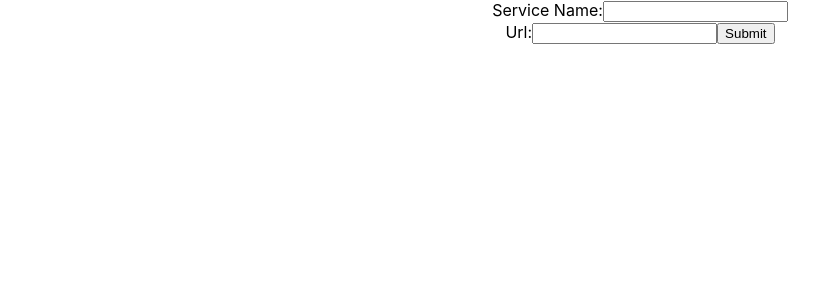
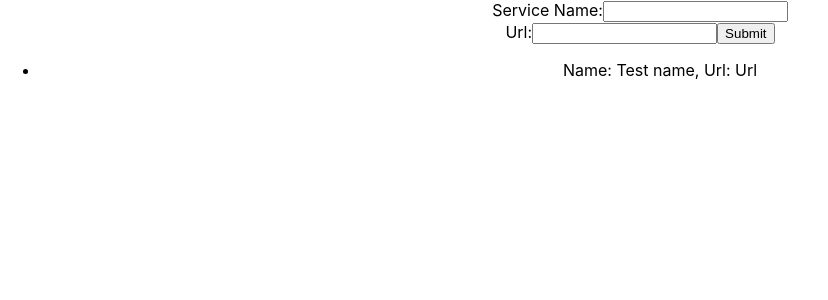
Before and after one commit to Oscmage/case, a React (Create React App) app in the folder frontend/: page / in a window 1280 px wide. Shown: the top 300 px of the page, without its empty margins (0-828 px from the left). Built offline with nearby package versions, Linux system fonts and the light colour scheme.

Commit message:
render dummy data

```diff
--- a/frontend/src/App.tsx
+++ b/frontend/src/App.tsx
@@ -2,19 +2,19 @@ import React from 'react';
 import logo from './logo.svg';
 import './App.css';
 import { CreateMonitoring } from './CreateMonitoring';
-//import { MonitoringList } from './MonitoringList';
+import { MonitoringList } from './MonitoringList';
+import { Service } from './Types';
 
 export function App() {
-  /*
   const service: Service = {
     name: "Test name",
     url: "Url"
   }
-  */
   return (
     <div className="App">
       <div className="Form-Wrapper">
         <CreateMonitoring />
+        <MonitoringList services={[service]}/>
       </div>
     </div>
   );
--- a/frontend/src/MonitoringList.tsx
+++ b/frontend/src/MonitoringList.tsx
@@ -1,5 +1,5 @@
 import React from "react";
-import { MonitoringListProps } from "./Types";
+import { MonitoringListProps, Service } from "./Types";
 
 export class MonitoringList extends React.Component<MonitoringListProps, {}> {
 
@@ -8,8 +8,8 @@ export class MonitoringList extends React.Component<MonitoringListProps, {}> {
     }
 
     render() {
-        const listItems = this.props.services.map((number) =>
-                <li>{number}</li>
+        const listItems = this.props.services.map((service: Service) =>
+                <li>Name: {service.name}, Url: {service.url}</li>
         );
         return (
             <ul>
```
